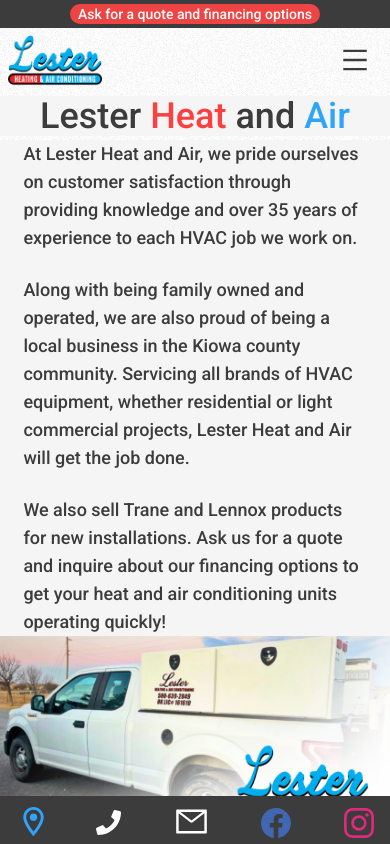
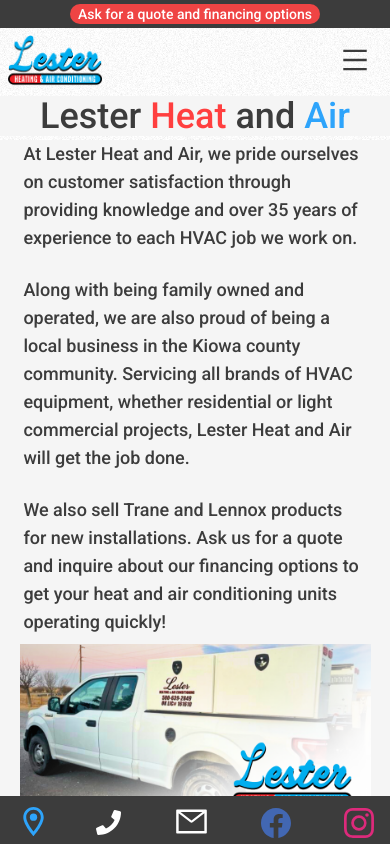
Before and after one commit to servedigitalmedia/lesterheatair, a Next.js app: page /about in a window 390 px wide. Shown: the top 844 px of the page. Built offline with nearby package versions, Linux system fonts and the light colour scheme.

Commit message:
updated responsiveness

```diff
--- a/src/app/about/page.tsx
+++ b/src/app/about/page.tsx
@@ -9,28 +9,33 @@
         Lester <span className="text-[#ff3f3f]">Heat</span> and{' '}
         <span className="text-[#2ea4fb]">Air</span>
       </h1>
-      <div className="bg-[#f5f5f5] mt-1">
+      <div className="bg-[#f5f5f5] mt-1 pb-2">
         <div className="flex justify-center flex-col md:flex-row items-center ">
           <div className="mx-[6%]">
             <h3>
               At Lester Heat and Air, we pride ourselves on customer satisfaction through providing knowledge and over 35 years of experience to each HVAC job we work on.
             </h3>
             <br/>
+            <br className='hidden lg:block'/>
             <h3>
               Along with being family owned and operated, we are also proud of being a local business in the Kiowa county community. Servicing all brands of HVAC equipment, whether residential or light commercial projects, Lester Heat and Air will get the job done.
             </h3>
             <br/>
-            <h3>
-              We also sell Trane and Lennox products for new installations. Ask us for a quote and inquire about our financing options to get your heat and air conditioning units operating quickly!
-            </h3>
           </div>
           <Image
             src={truck}
             alt="homeimage"
-            height={500}
-            className="md:ml-[6%]"
-          />
+            className="md:ml-[6%] max-w-[35%] m-5 hidden lg:block"
+            />
         </div>
+        <h3 className='mx-[6%] mb-2'>
+          We also sell Trane and Lennox products for new installations. Ask us for a quote and inquire about our financing options to get your heat and air conditioning units operating quickly!
+        </h3>
+        <Image
+            src={truck}
+            alt="homeimage"
+            className="mx-[5%] block w-[90%] lg:hidden"
+            />
       </div>
 
       <h1 className="text-center bg-[#f5f5f5] mt-20">Brent Lester</h1>
```
